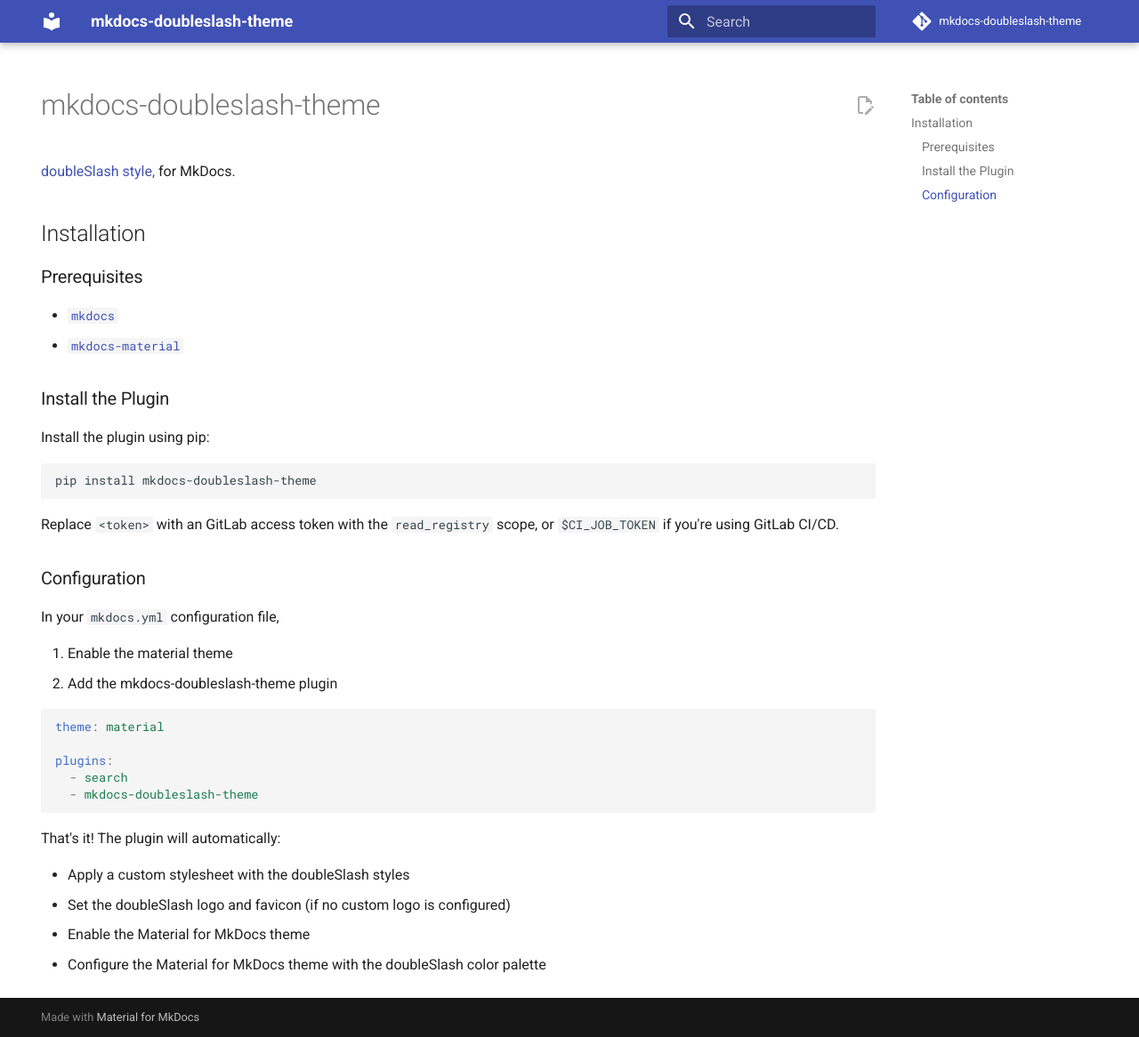
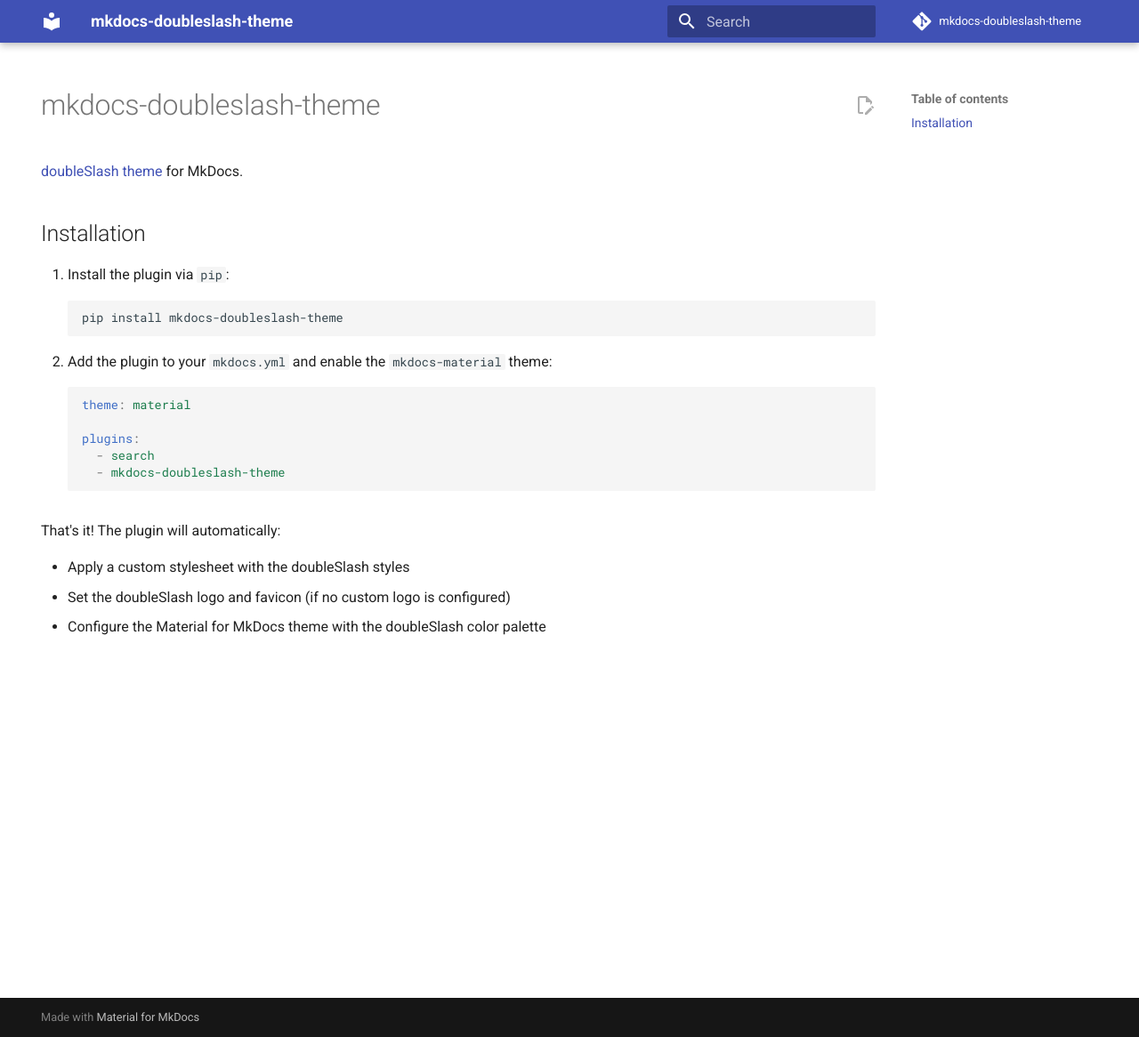
Before and after one commit to doubleSlashde/mkdocs-doubleslash-theme, an MkDocs documentation site: the page built from docs/index.md, in a window 1280 px wide and 1166 px high. Shown: the whole window at 89% size. Built offline with MkDocs 1.6.1 and Material for MkDocs 9.7.7, drawn with Linux system fonts in a browser that asks for light colours; comment, search, counter and statistics services are not loaded.

````diff
--- a/docs/index.md
+++ b/docs/index.md
@@ -5,44 +5,25 @@ hide:
 
 # mkdocs-doubleslash-theme
 
-[doubleSlash style,](https://doubleslash.style/) for MkDocs.
+[doubleSlash theme](https://doubleslash.style/) for MkDocs.
 
 ## Installation
 
-### Prerequisites
+1. Install the plugin via `pip`:
+  ```shell
+  pip install mkdocs-doubleslash-theme
+  ```
+2. Add the plugin to your `mkdocs.yml` and enable the `mkdocs-material` theme:
+  ```yaml
+  theme: material
 
-- [`mkdocs`](https://pypi.org/project/mkdocs/)
-- [`mkdocs-material`](https://pypi.org/project/mkdocs-material/)
-
-### Install the Plugin
-
-Install the plugin using pip:
-
-```shell
-pip install mkdocs-doubleslash-theme
-```
-
-Replace `<token>` with an GitLab access token with the  `read_registry ` scope, or `$CI_JOB_TOKEN`
-if you're using GitLab CI/CD.
-
-### Configuration
-
-In your `mkdocs.yml` configuration file,
-
-1. Enable the material theme
-2. Add the mkdocs-doubleslash-theme plugin
-
-```yaml
-theme: material
-
-plugins:
-  - search
-  - mkdocs-doubleslash-theme
-```
+  plugins:
+    - search
+    - mkdocs-doubleslash-theme
+  ```
 
 That's it! The plugin will automatically:
 
 - Apply a custom stylesheet with the doubleSlash styles
 - Set the doubleSlash logo and favicon (if no custom logo is configured)
-- Enable the Material for MkDocs theme
 - Configure the Material for MkDocs theme with the doubleSlash color palette
````
Also changed, not shown: README.md (+30 -14 lines).
